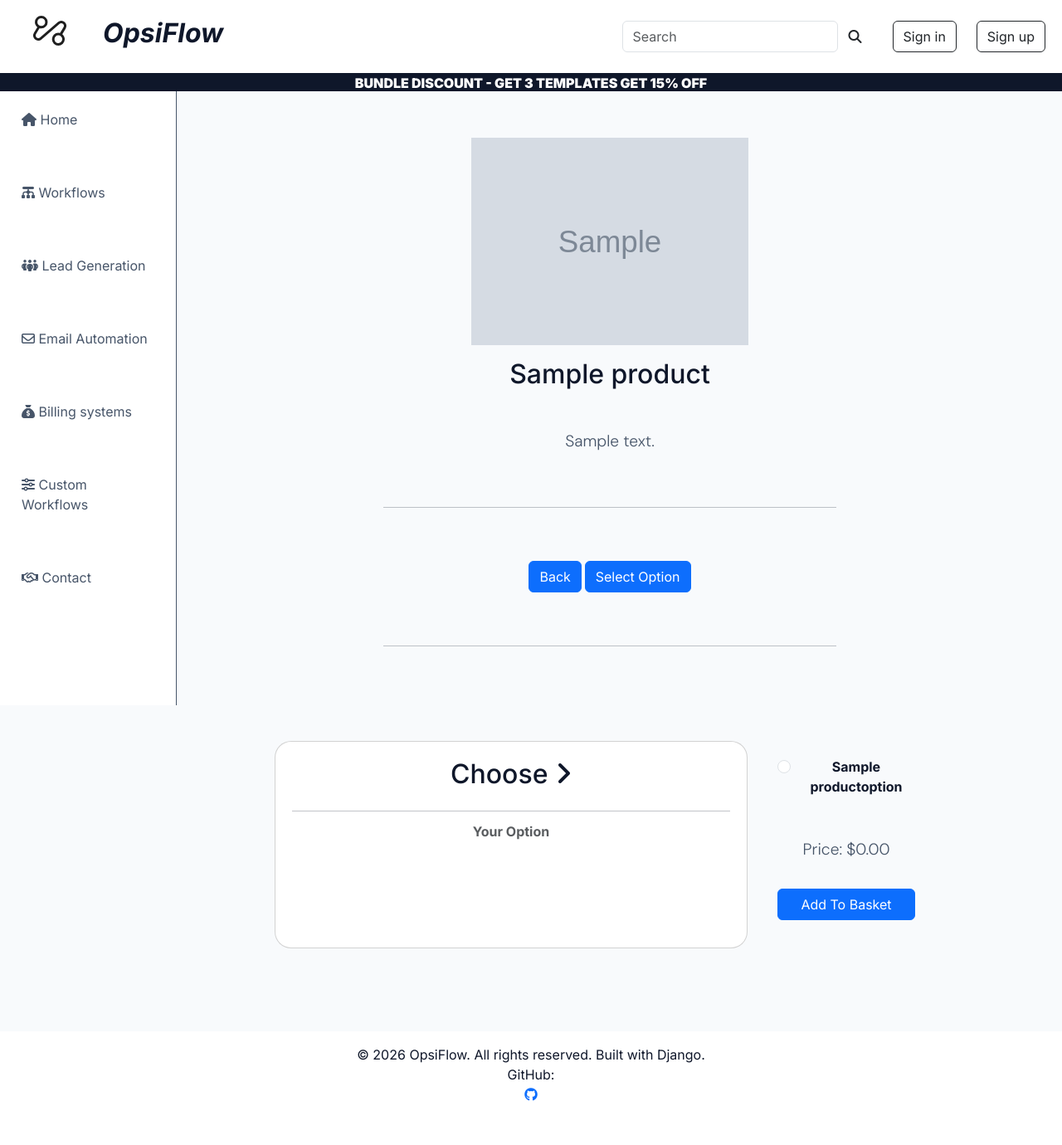
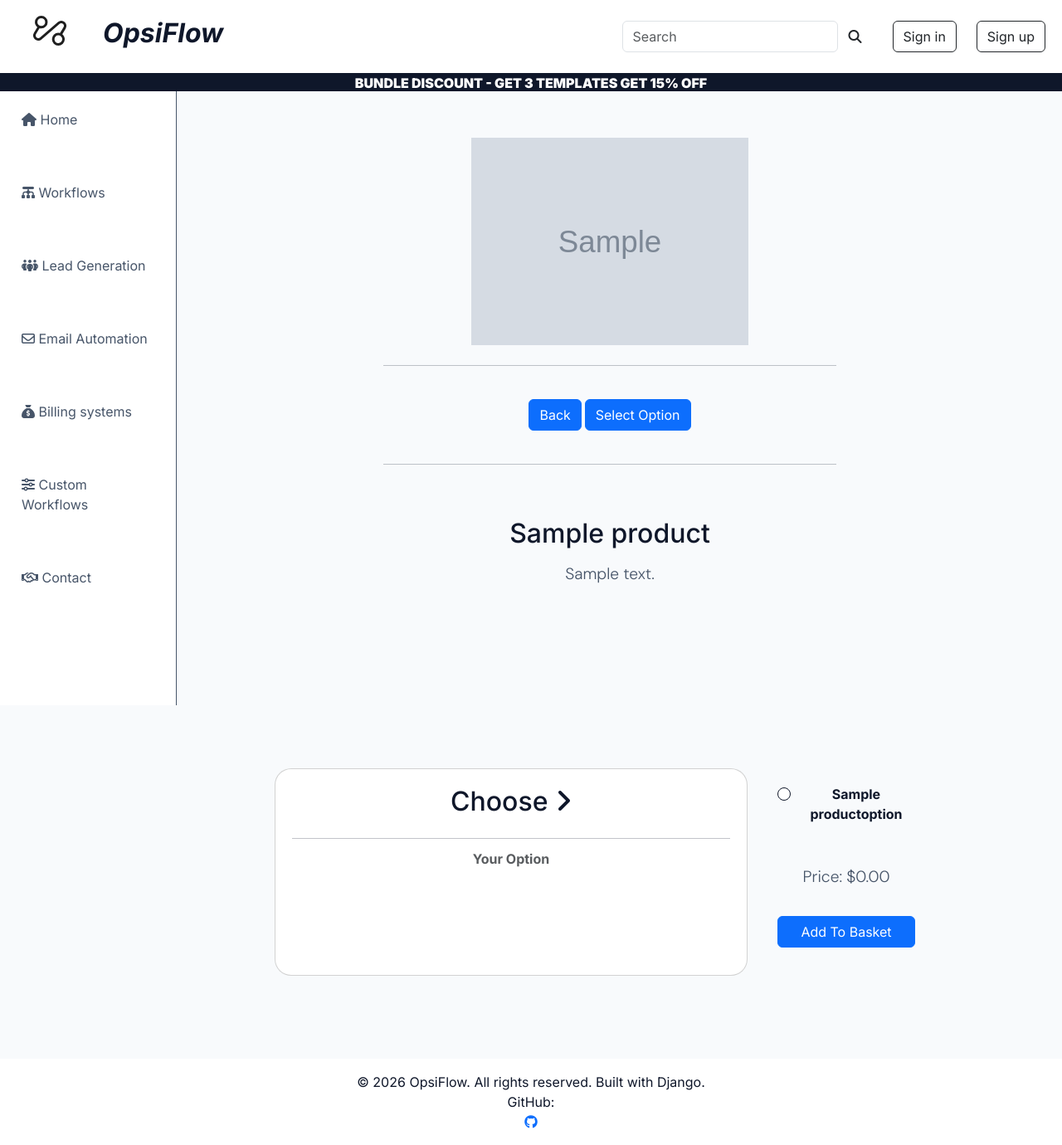
Before and after one commit to Karla-Stein/opsiflow, a Django app: page /products/product_detail/1 in a window 1280 px wide. Shown: the whole page at 83% size. Before the commit the page ends 1327 px from the top, so only its background shows below. Run offline with Django 4.2, Linux system fonts and the light colour scheme; tables that the repository leaves empty hold one stand-in row (values such as "Sample post"); grey boxes marked "Sample" are stand-in pictures; some libraries are stand-ins or nearby versions.

Commit message:
Fix styling for product detail page

```diff
--- a/checkout/templates/checkout/checkout.html
+++ b/checkout/templates/checkout/checkout.html
@@ -67,6 +67,7 @@
                 </div>
 
             </div>
+            <!-- right column -->
             <div class="col-12 col-lg-5">
                 <h3>
                     Your Details
--- a/products/static/products/css/product_detail.css
+++ b/products/static/products/css/product_detail.css
@@ -20,6 +20,21 @@ img{
 
 }
 
+.form-check-input{
+    border: 1px solid var(--primary-text-color);
+}
+
 .form-check{
     margin-top: 50px;
 }
+
+#description{
+    height: 150px;
+    overflow-y: scroll;
+}
+
+
+
+#choose-option{
+     scroll-margin-top: 150px;
+}
--- a/products/templates/products/product_detail.html
+++ b/products/templates/products/product_detail.html
@@ -14,24 +14,24 @@
     <div class="col-8 offset-lg-2 pt-5 my-2">
       <img src="{{ product.image.url }}" alt="{{ product.name }}" class="img-fluid">
     </div>
-    <div class="col-8 offset-lg-2 pt-2 text-center">
-      <h2 class="mb-3 display-7 mb-5">{{ product.name }}
+    <div class="col-6 offset-lg-2 text-center mb-5">
+      <hr class="mb-4">
+      <a class="btn btn-primary my-3" href="{% url 'products' %}" role="button">Back</a>
+      <a href="#choose-option" class="btn btn-primary my-3" type="button" role="button">Select Option</a>
+      <br>
+      <hr class="mt-4">
+    </div>
+    <div class="col-8 offset-lg-2 text-center" id="choose-option">
+      <h2 class="display-7 mb-3">{{ product.name }}
       </h2>
-      <p class="index-p mb-5">{{ product.description }}</p>
-    </div>
-    <div class="col-6 offset-lg-2 text-center mb-5">
-      <hr class="mb-5">
-      <a class="btn btn-primary my-3" href="{% url 'products' %}" role="button">Back</a>
-      <a href="#option" class="btn btn-primary my-3" type="button" role="button">Select Option</a>
-      <br>
-      <hr class="mt-5">
+      <p id="description" class="index-p mb-5">{{ product.description }}</p>
     </div>
   </div>
   <div class="row justify-content-center d-flex flex-row">
     <div class="col-12 col-md-6 offset-lg-2">
       <!-- Product option -->
       <div class="row justify-content-center">
-        <div class="text-center card me-5" id="option">
+        <div class="text-center card me-5 option" id="option">
           <h2 id="option-name" class="card-title">Choose <i class="fa-solid fa-angle-right"></i></h2>
           <hr>
           <p id="option-description" class="card-subtitle mb-2 text-body-secondary">Your Option</p>
--- a/static/css/base.css
+++ b/static/css/base.css
@@ -19,7 +19,6 @@ body {
     background-color: var(--primary-background);
     font-family: var(--primary-font);
     color: var(--primary-text-color);
-    /* padding: 20px 0px; */
 
 }
 
```
